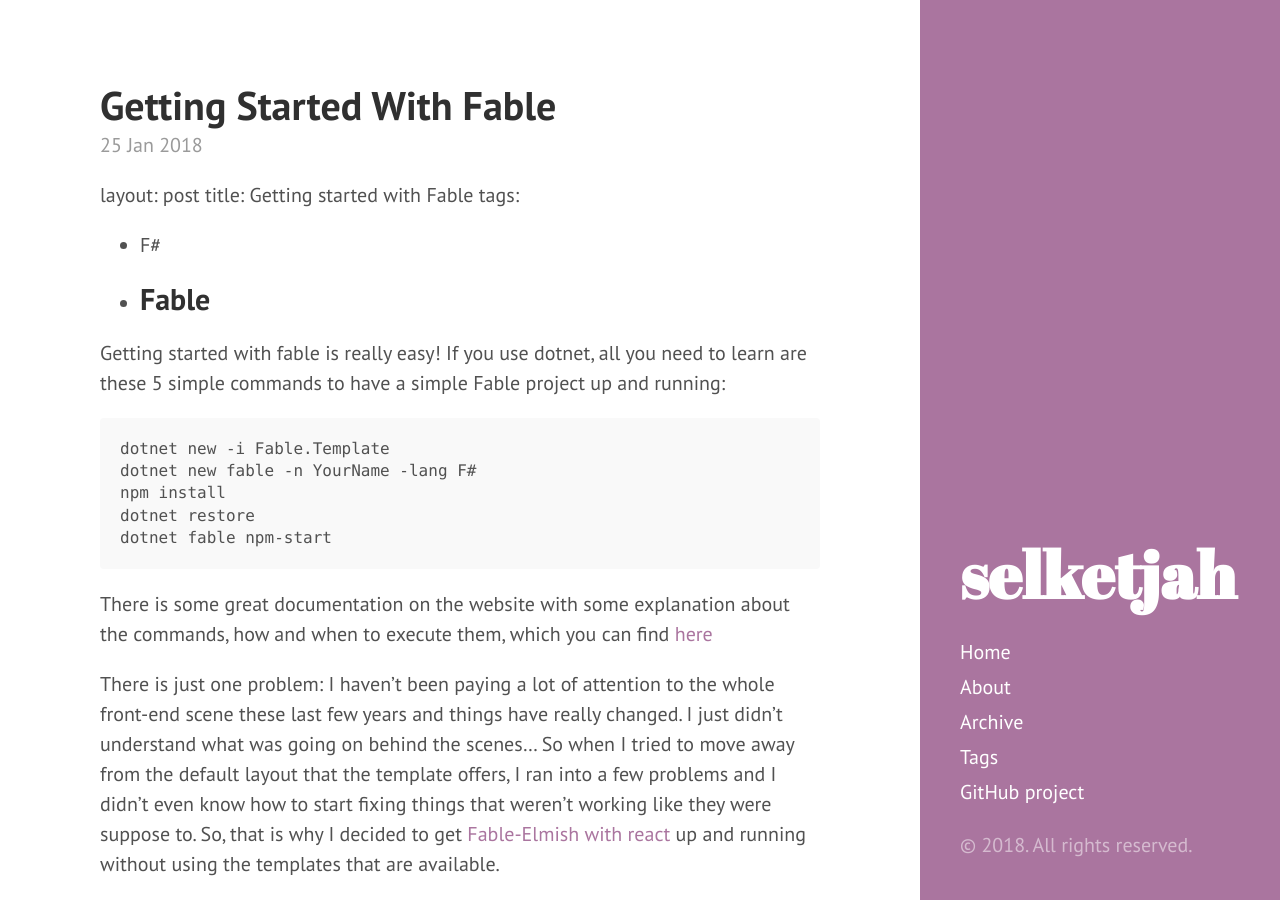
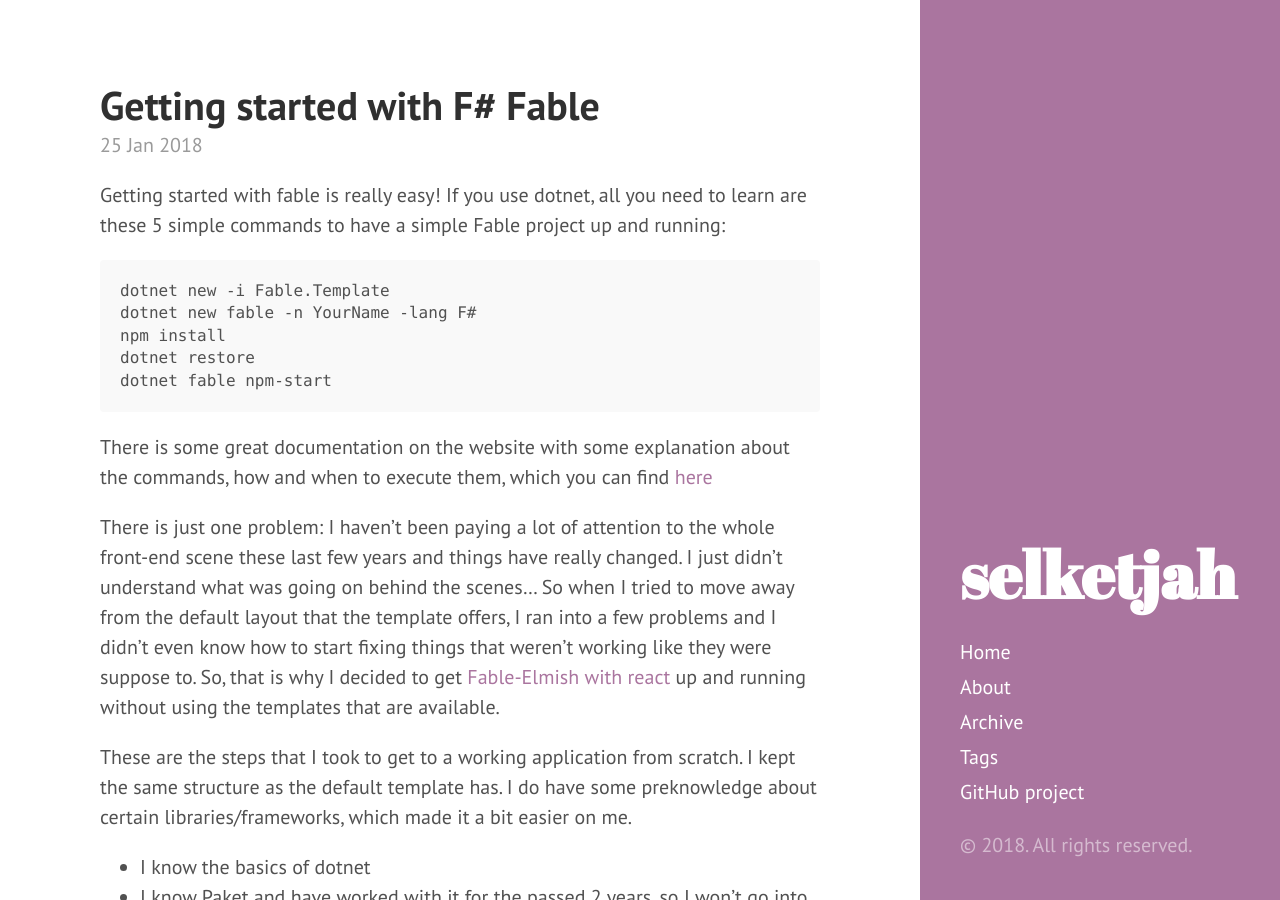
Before and after one commit to selketjah/selketjah.github.io, a Jekyll site: the page built from _posts/2018-01-25-getting-started-with-fable.md, in a window 1280 px wide and 900 px high. Built offline with Jekyll 4.4.1, drawn with Linux system fonts in a browser that asks for light colours; our own code applies the rules of GitHub Pages for plain Markdown files; comment, search, counter and statistics services are not loaded.

Commit message:
fix header

```diff
--- a/_posts/2018-01-25-getting-started-with-fable.md
+++ b/_posts/2018-01-25-getting-started-with-fable.md
@@ -1,8 +1,9 @@
+---
 layout: post
-title: Getting started with Fable
+title: Getting started with F# Fable
 tags:
+- Fable
 - F#
-- Fable
 ---
 
 Getting started with fable is really easy! If you use dotnet, all you need to learn are these 5 simple commands to have a simple Fable project up and running:
```
